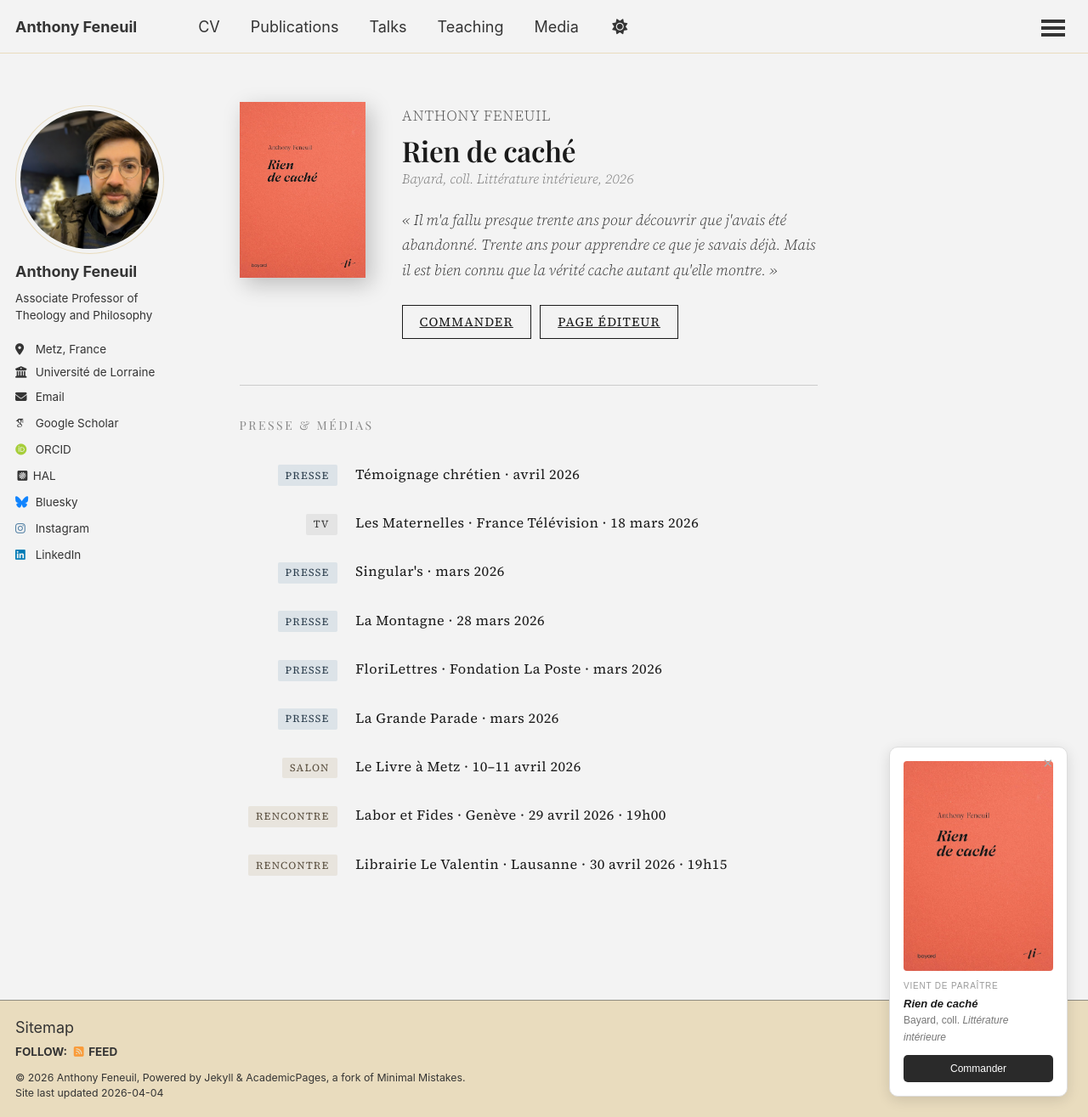
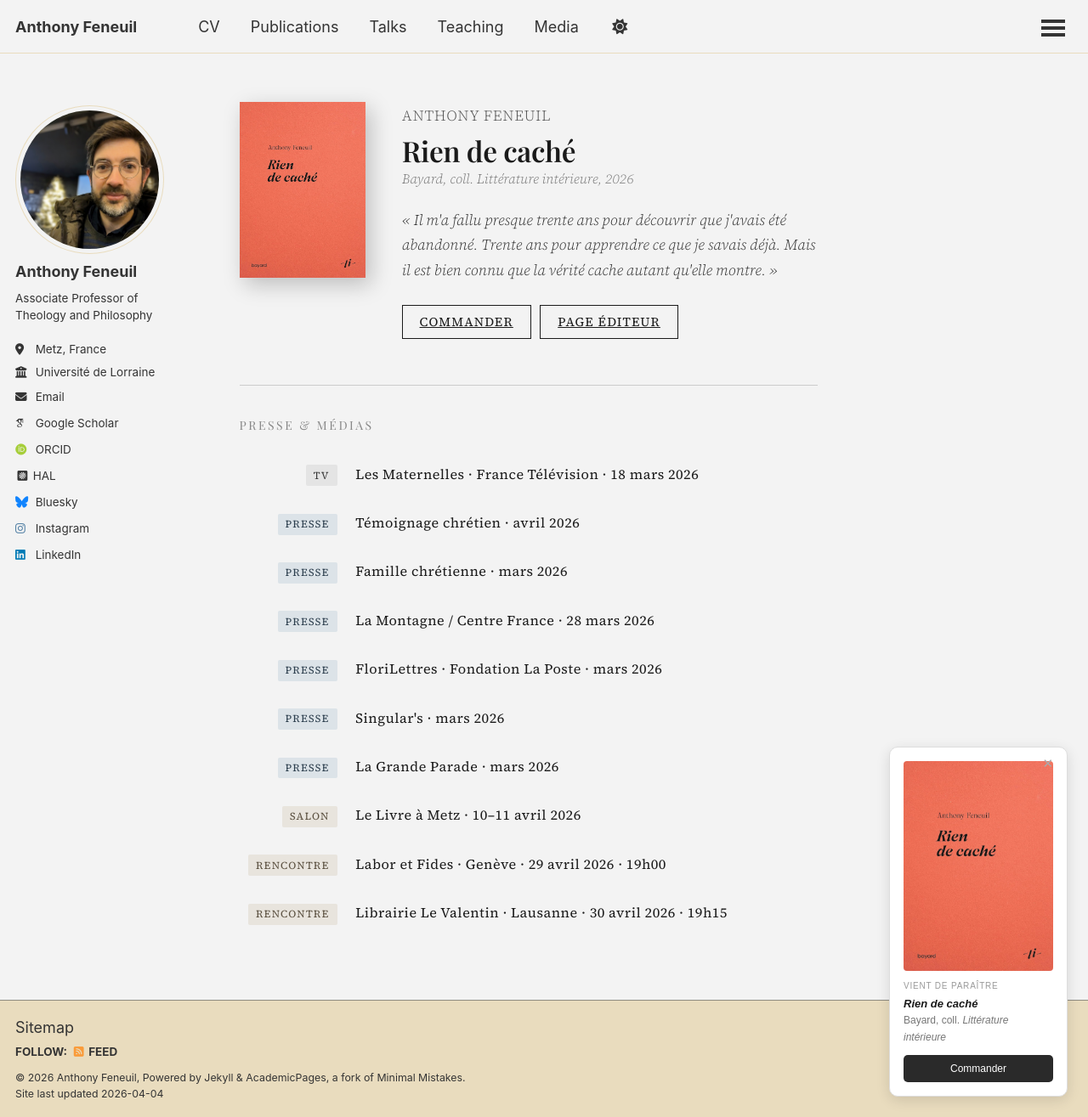
Before and after one commit to anfnl/anfnl.github.io, a Jekyll site: the page built from _pages/rien-de-cache.md, in a window 1280 px wide and 1315 px high. Shown: the whole window at 85% size. Built offline with Jekyll 4.4.1, drawn with Linux system fonts in a browser that asks for light colours; some web fonts are replaced; a script that is not in the unit is left out.

Commit message:
Update rien-de-cache.md

```diff
--- a/_pages/rien-de-cache.md
+++ b/_pages/rien-de-cache.md
@@ -66,28 +66,33 @@
 <p class="rdc-section-title">Presse &amp; Médias</p>
 
 <div class="rdc-item">
-<div class="rdc-tag-col"><span class="rdc-tag tag-presse">Presse</span></div>
-<div class="rdc-item-body"><p class="rdc-item-source"><a href="https://www.temoignagechretien.fr/les-livres-du-printemps-5/" target="_blank">Témoignage chrétien · avril 2026</a></p></div>
-</div>
-
-<div class="rdc-item">
 <div class="rdc-tag-col"><span class="rdc-tag tag-tv">TV</span></div>
 <div class="rdc-item-body"><p class="rdc-item-source"><a href="https://youtu.be/ebDLgzfrg7c?si=w8WdJxdsUaN7AZtm" target="_blank">Les Maternelles · France Télévision · 18 mars 2026</a></p></div>
 </div>
 
 <div class="rdc-item">
 <div class="rdc-tag-col"><span class="rdc-tag tag-presse">Presse</span></div>
-<div class="rdc-item-body"><p class="rdc-item-source"><a href="https://singulars.fr/10-conseils-de-lecture-de-singulars-et-de-my-fair-book-pour-mars-2026/" target="_blank">Singular's · mars 2026</a></p></div>
+<div class="rdc-item-body"><p class="rdc-item-source"><a href="https://www.temoignagechretien.fr/les-livres-du-printemps-5/" target="_blank">Témoignage chrétien · avril 2026</a></p></div>
 </div>
 
 <div class="rdc-item">
 <div class="rdc-tag-col"><span class="rdc-tag tag-presse">Presse</span></div>
-<div class="rdc-item-body"><p class="rdc-item-source"><a href="https://www.lamontagne.fr/paris-75000/loisirs/on-leve-le-voile-sur-rien-de-cache-livre-signe-anthony-feneuil_14941783/" target="_blank">La Montagne · 28 mars 2026</a></p></div>
+<div class="rdc-item-body"><p class="rdc-item-source"><a href="https://www.famillechretienne.fr/46775/article/resister-avec-vassili-grossman-weekly-les-livres-coups-de-coeur-de-la-redaction" target="_blank">Famille chrétienne · mars 2026</a></p></div>
+</div>
+
+<div class="rdc-item">
+<div class="rdc-tag-col"><span class="rdc-tag tag-presse">Presse</span></div>
+<div class="rdc-item-body"><p class="rdc-item-source"><a href="https://www.lamontagne.fr/paris-75000/loisirs/on-leve-le-voile-sur-rien-de-cache-livre-signe-anthony-feneuil_14941783/" target="_blank">La Montagne / Centre France · 28 mars 2026</a></p></div>
 </div>
 
 <div class="rdc-item">
 <div class="rdc-tag-col"><span class="rdc-tag tag-presse">Presse</span></div>
 <div class="rdc-item-body"><p class="rdc-item-source"><a href="https://www.fondationlaposte.org/florilettres/dernieres-parutions/dernieres-parutions-edition-mars-2026-par-elisabeth-miso-et" target="_blank">FloriLettres · Fondation La Poste · mars 2026</a></p></div>
+</div>
+
+<div class="rdc-item">
+<div class="rdc-tag-col"><span class="rdc-tag tag-presse">Presse</span></div>
+<div class="rdc-item-body"><p class="rdc-item-source"><a href="https://singulars.fr/10-conseils-de-lecture-de-singulars-et-de-my-fair-book-pour-mars-2026/" target="_blank">Singular's · mars 2026</a></p></div>
 </div>
 
 <div class="rdc-item">
```
